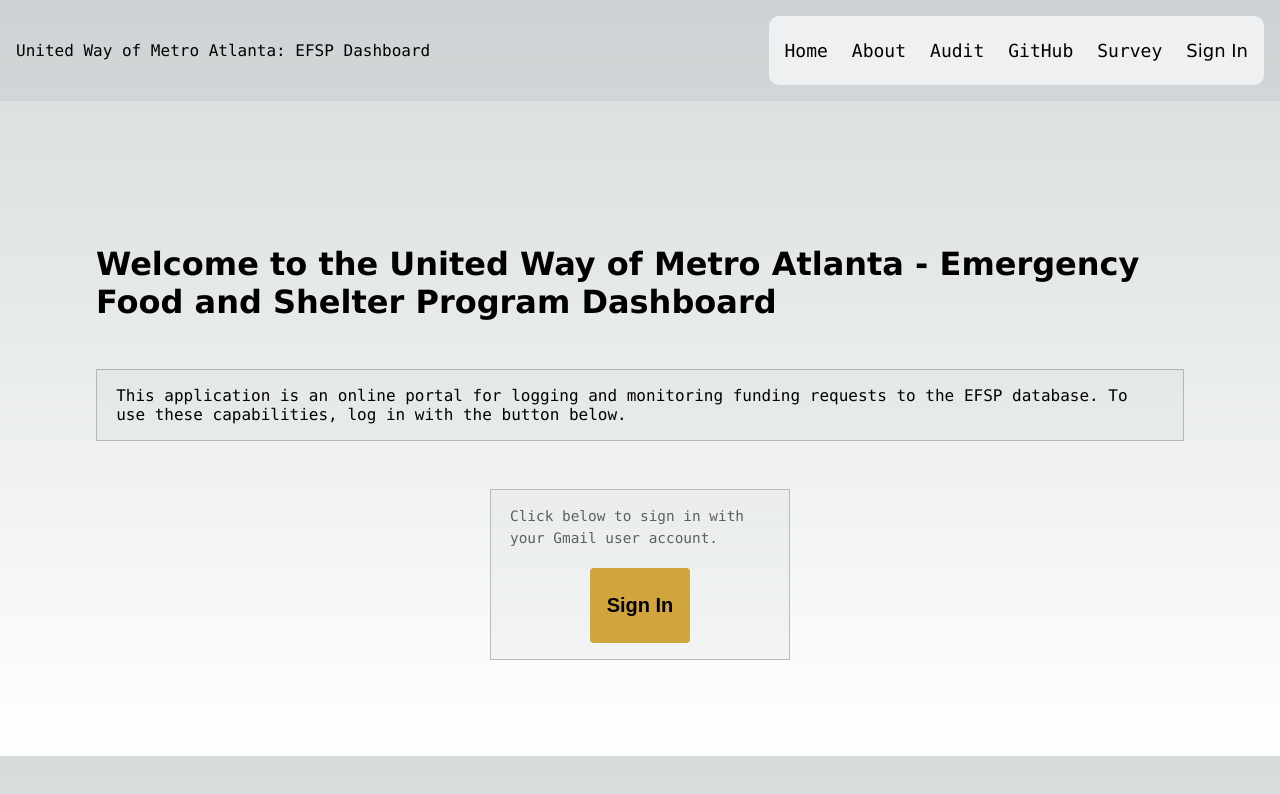
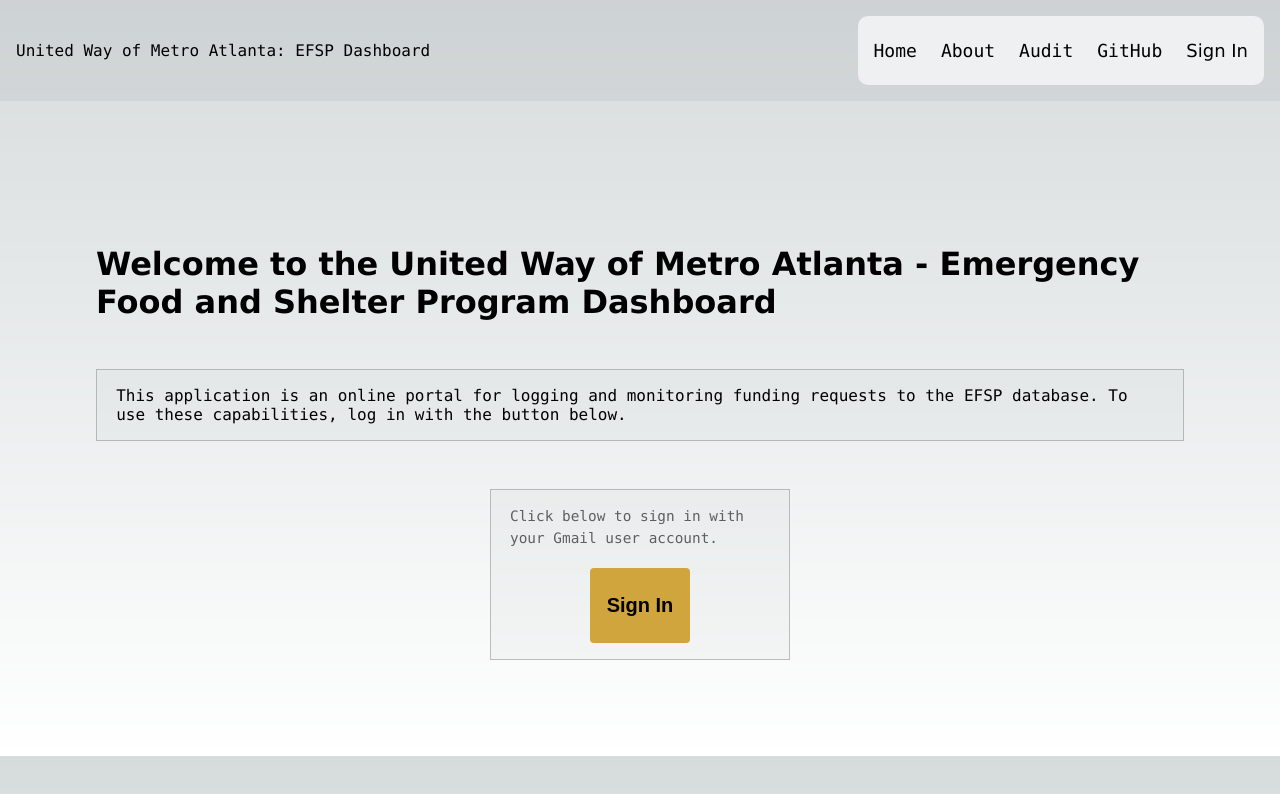
Before and after one commit to AndrewSpittlemeister/c4g-efsp-front-end, a Next.js app: page / in a window 1280 px wide. Shown: the top 794 px of the page. Built offline with nearby package versions, Linux system fonts and the light colour scheme; no server answers.

Commit message:
remove survey link

```diff
--- a/components/NavBar.js
+++ b/components/NavBar.js
@@ -9,7 +9,7 @@
   { text: "About", href: "/about" },
   { text: "Audit", href: "/audit" },
   { text: "GitHub", href: "https://github.com/AndrewSpittlemeister/c4g-efsp-front-end" },
-  { text: "Survey", href: "https://forms.office.com/Pages/ResponsePage.aspx?id=u5ghSHuuJUuLem1_Mvqgg77XCbGawB9Gl_Mb2IsliK9UQ0tBTjQzNk1PWFA1R0FTUEQyRFRTNkdQQS4u"},
+  // { text: "Survey", href: "https://forms.office.com/Pages/ResponsePage.aspx?id=u5ghSHuuJUuLem1_Mvqgg77XCbGawB9Gl_Mb2IsliK9UQ0tBTjQzNk1PWFA1R0FTUEQyRFRTNkdQQS4u"},
 ];
 
 export default function Navbar() {
```
